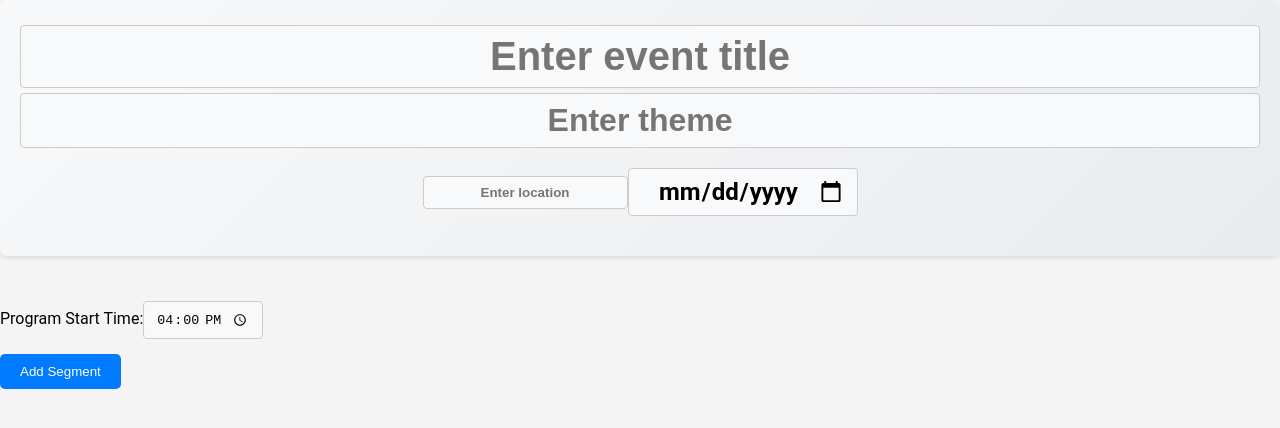
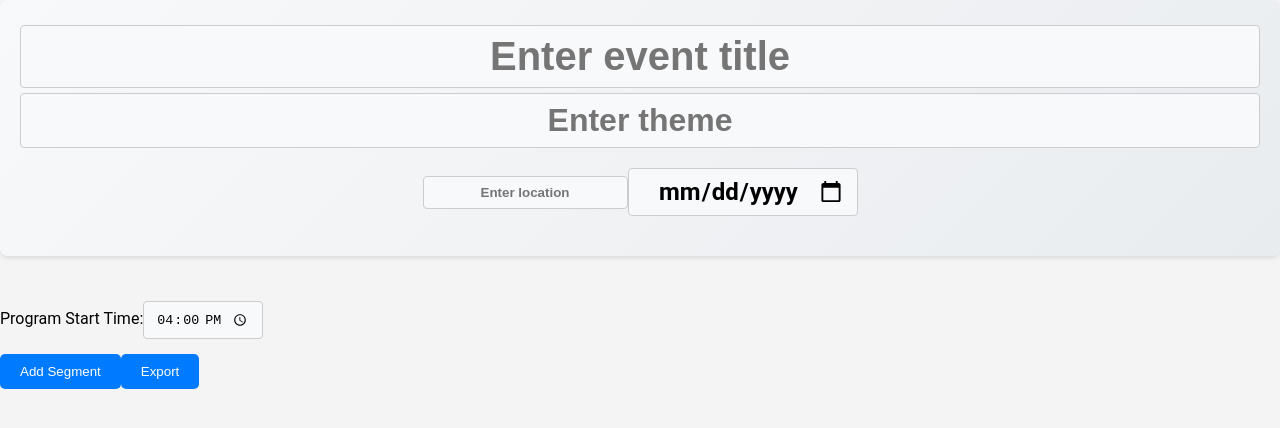
Before and after one commit to parthpatelsj/cue, a React (Create React App) app: page / in a window 1280 px wide. Shown: the top 428 px of the page. Built offline with nearby package versions, Linux system fonts and the light colour scheme.

Commit message:
add export button
currently doesn't export everything

```diff
--- a/src/CueSheet.js
+++ b/src/CueSheet.js
@@ -4,9 +4,9 @@ import CueSheetHeader from './CueSheetHeader';
 import './CueSheet.css';
 
 const CueSheet = () => {
-  const [, setHeaderData] = useState({});
+  const [headerData, setHeaderData] = useState({});
   const [segments, setSegments] = useState([]);
-  const [initialStartTime, setInitialStartTime] = useState('16:00'); // Set default value to 4:00pm
+  const [initialStartTime, setInitialStartTime] = useState('16:00');
 
   const handleHeaderChange = (data) => {
     setHeaderData(data);
@@ -26,6 +26,21 @@ const CueSheet = () => {
       }
       return segment;
     }));
+  };
+
+  const exportData = () => {
+    const data = {
+      ...headerData,
+      initialStartTime,
+      segments,
+    };
+    const jsonString = JSON.stringify(data, null, 2);
+    const blob = new Blob([jsonString], { type: 'application/json' });
+    const url = URL.createObjectURL(blob);
+    const link = document.createElement('a');
+    link.href = url;
+    link.download = 'cue_sheet_data.json';
+    link.click();
   };
 
   return (
@@ -54,6 +69,7 @@ const CueSheet = () => {
         />
       ))}
       <button onClick={addSegment}>Add Segment</button>
+      <button onClick={exportData}>Export</button>
     </div>
   );
 };
```
